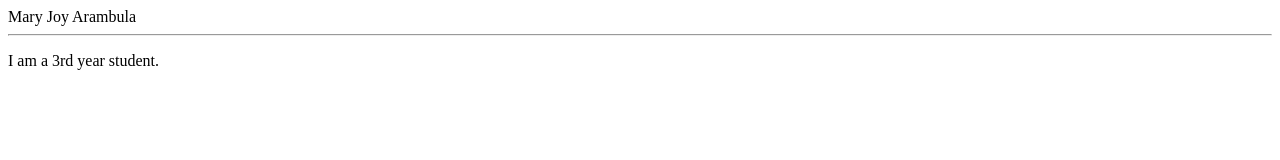
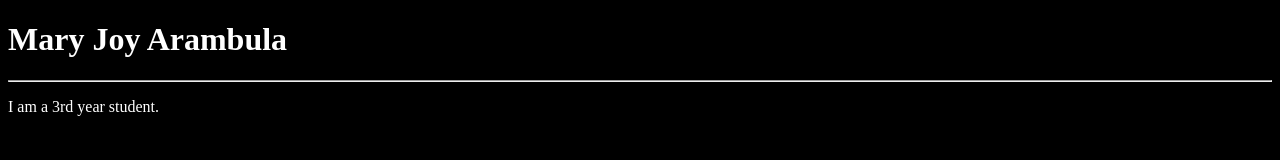
Before and after one commit to joymimi/joymimi.github.io, a plain HTML site: page index.html in a window 1280 px wide. Drawn offline with Linux system fonts and the light colour scheme.

Commit message:
Color change

```diff
--- a/assets/css/style.css
+++ b/assets/css/style.css
@@ -0,0 +1,4 @@
+body {
+   background-color:black;
+   color: white;
+}
--- a/index.html
+++ b/index.html
@@ -3,10 +3,10 @@
 <head>
 	<meta charset="utf-8">
 	<title>Mary Joy Arambula | My Portfolio</title>
-
+	<link rel="stylesheet" type="text/css"href="./assets/css/style.css">
 </head>
 <body>
-      <hi>Mary Joy Arambula</hi>
+      <h1>Mary Joy Arambula</h1>
       <hr>
       <p> I am a 3rd year student.</p>
 </body>
```
